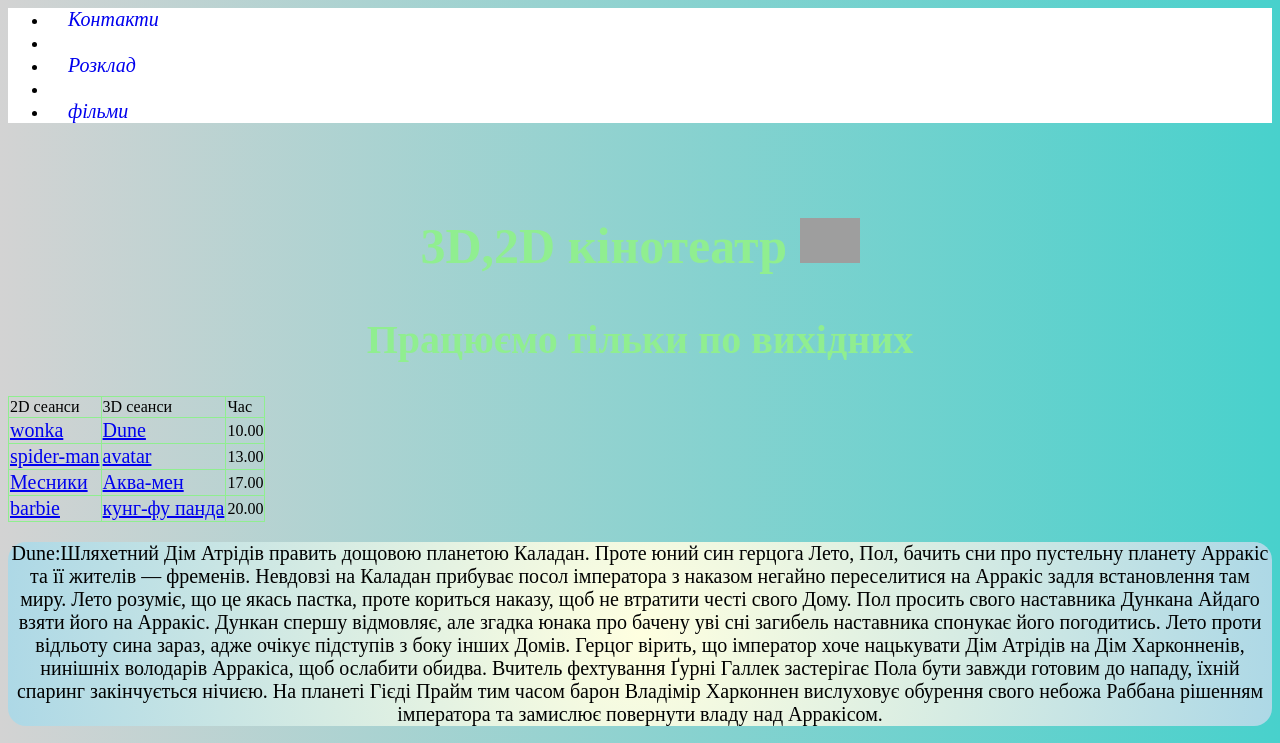
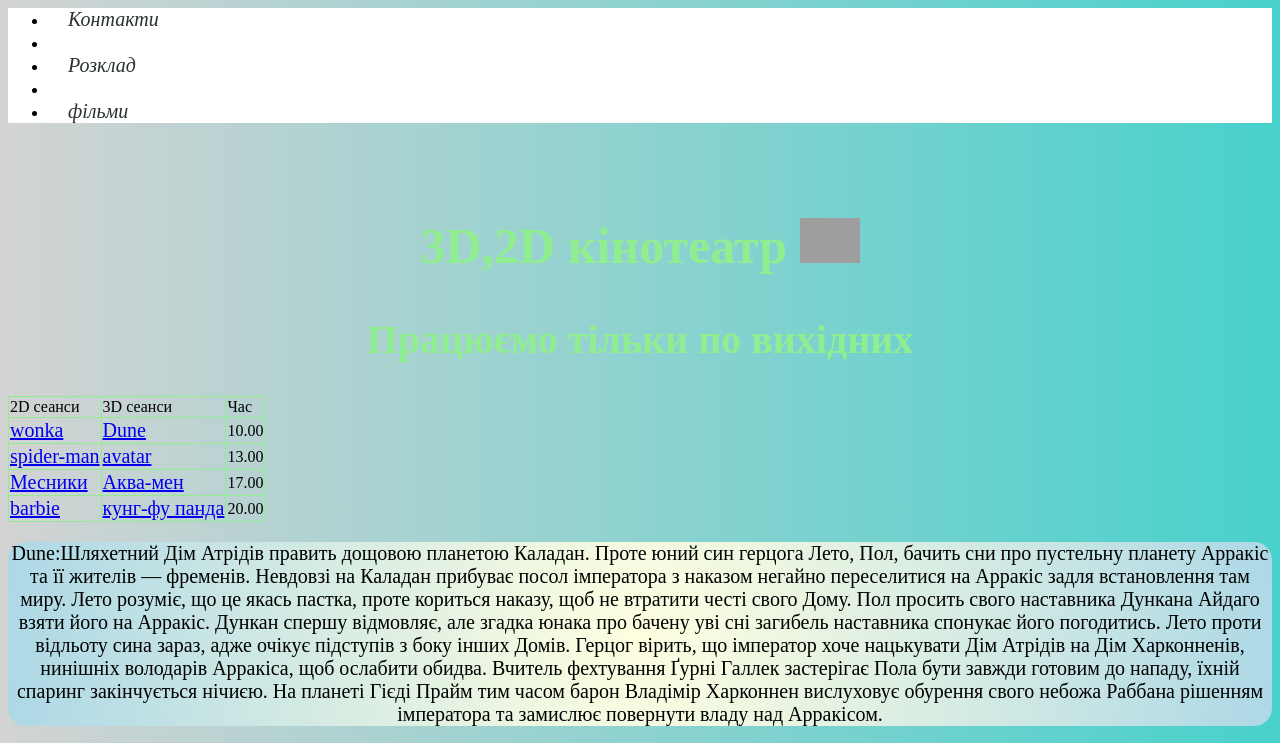
Before and after one commit to Absolutvpotoke/kino, a plain HTML site: page index.html in a window 1280 px wide. Shown: the top 743 px of the page. Drawn offline with Linux system fonts and the light colour scheme; grey boxes are pictures that could not be loaded.

Commit message:
Update style.css

```diff
--- a/style.css
+++ b/style.css
@@ -9,7 +9,7 @@ p {
 header a {
   font-size: 20px;
   padding: 20px;
-  colr: #293133;
+  color: #293133;
   text-decoration: none;
 header a:hover {
   color: #FFCF48;
```
